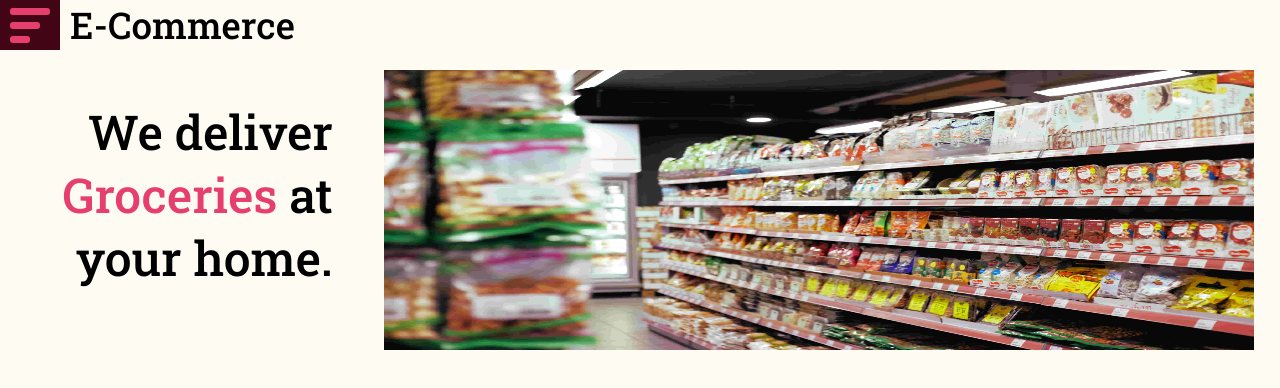
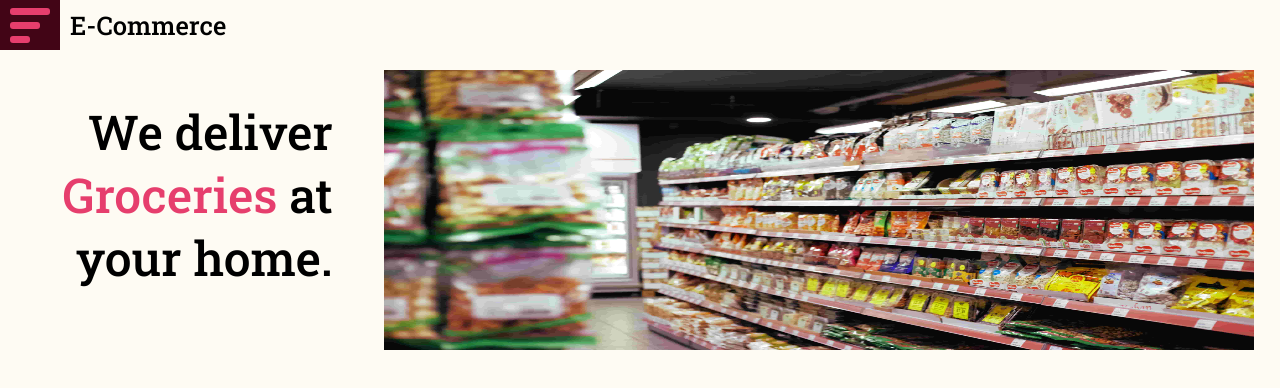
Before and after one commit to y00gi/E-commerce, a plain HTML site: page index.html in a window 1280 px wide. Drawn offline with Linux system fonts and the light colour scheme.

Commit message:
Update style.css

```diff
--- a/style.css
+++ b/style.css
@@ -54,7 +54,7 @@
     width: 240px;
     height: 50px;
     left: 70px;
-    font-size: 2.3em;
+    font-size: 1.6em;
     line-height: 50px;
 }
 
```
